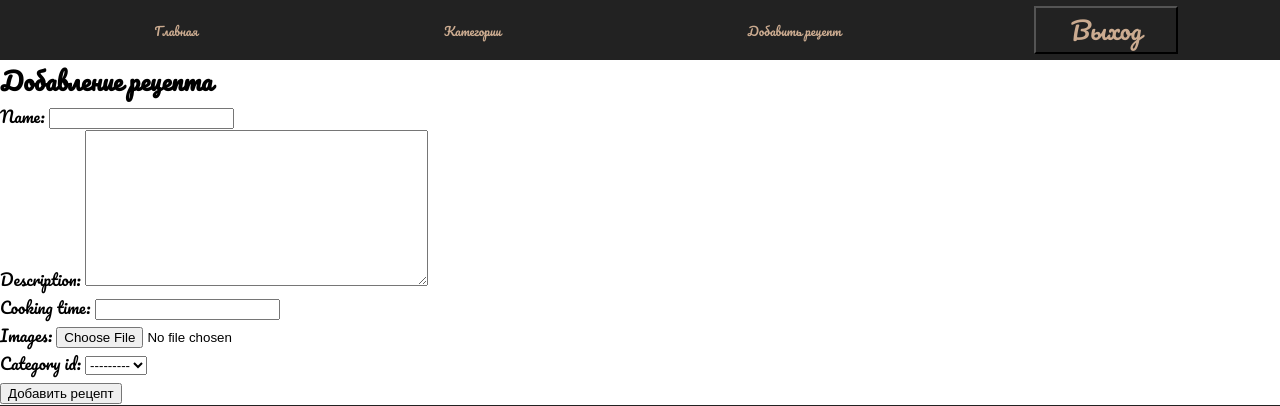
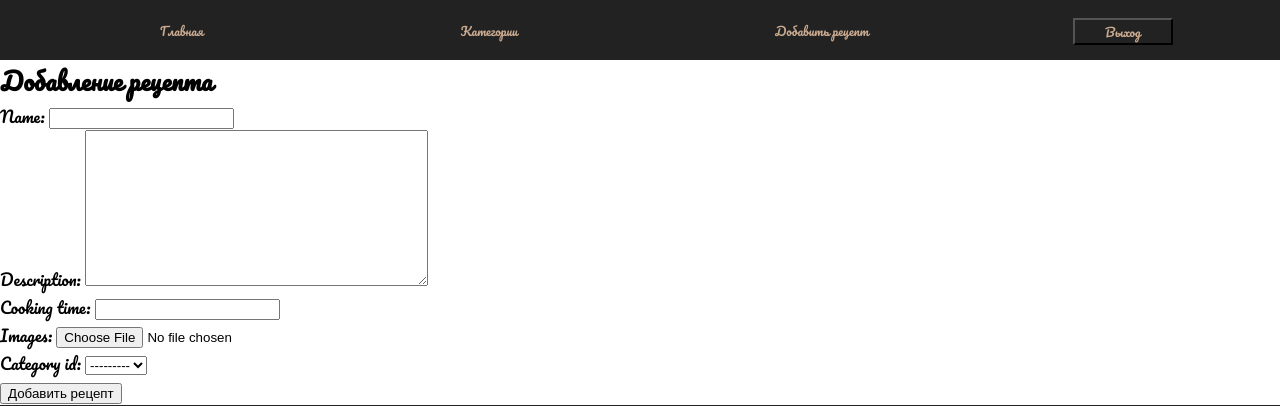
Before and after one commit to TotskayaOV/recipes_website, a Django app: page /add_recipe/ in a window 1280 px wide. Shown: the top 406 px of the page. Run offline with Django 5.2, Linux system fonts and the light colour scheme; the visitor is signed in with stand-in values (Sample User, id 1); data that the repository does not hold is empty.

Commit message:
adaptiv)

```diff
--- a/myapp/templates/assets/styles/style.css
+++ b/myapp/templates/assets/styles/style.css
@@ -132,5 +132,8 @@ ul {
 .no_mobile{
     display: none;
 }
-
+.header_block_menu_button{
+    font-size: 12px;
+    width: 100px;
 }
+}
```
